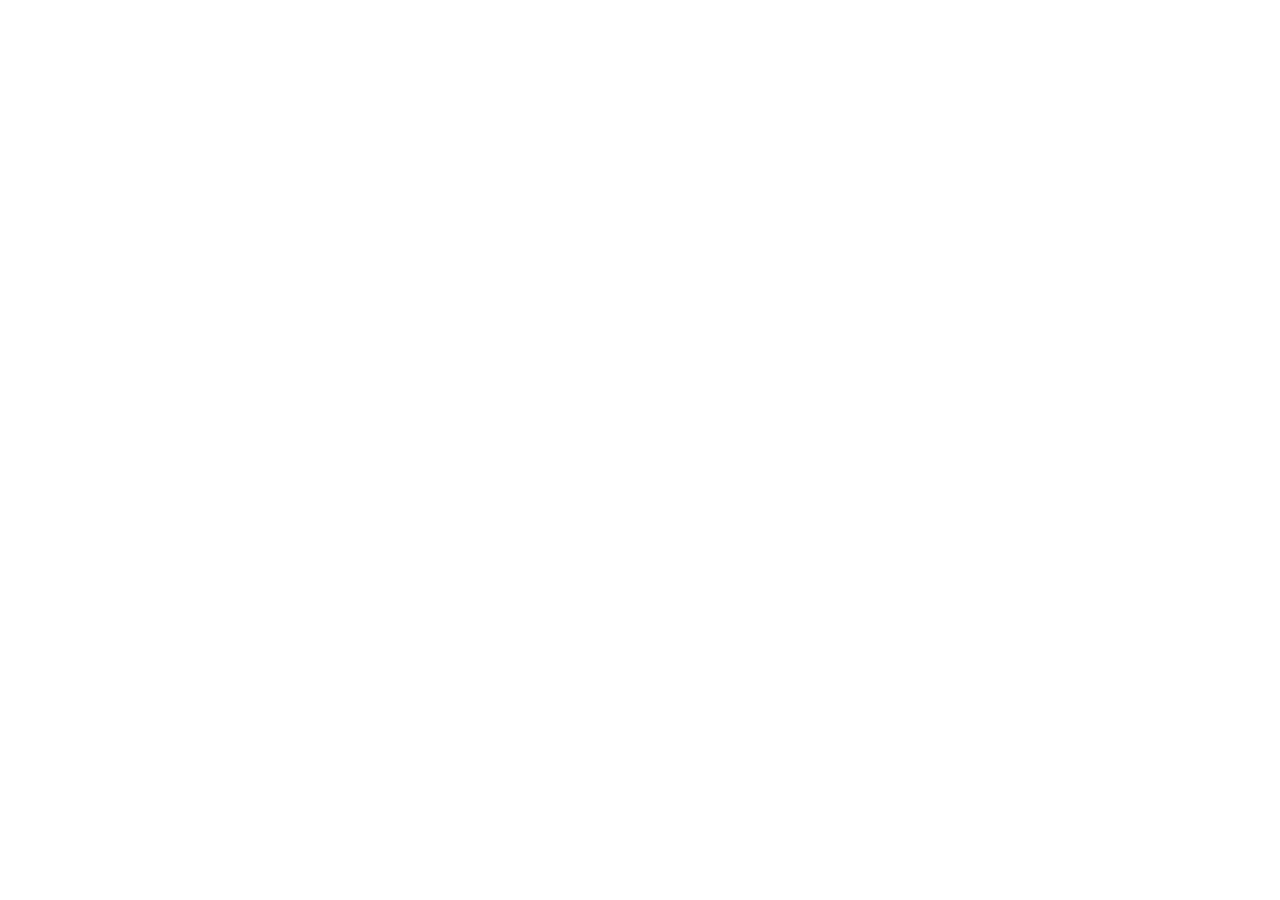
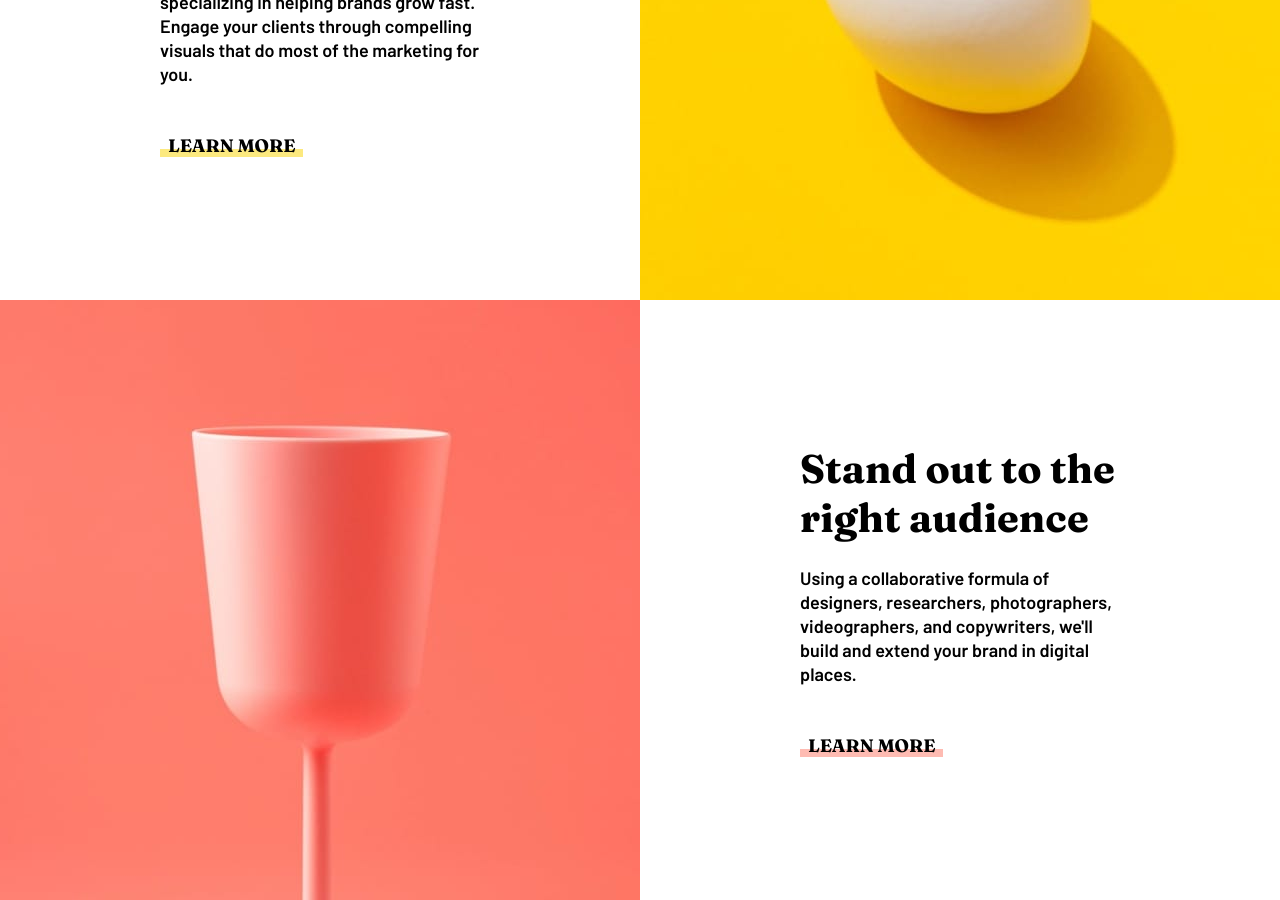
Before and after one commit to mkgwar/frontend-project, a React (Create React App) app: page / in a window 1280 px wide. Shown: the part 1260-2160 px from the top of the page. Before the commit the page ends 960 px from the top, so only its background shows below. Built offline with nearby package versions, Linux system fonts and the light colour scheme.

Commit message:
added 4 grid components

```diff
--- a/src/App.js
+++ b/src/App.js
@@ -1,5 +1,8 @@
 import "./App.scss";
 import arrow from "./images/icon-arrow-down.svg";
+import Data from "./Data";
+import Component1 from "./Components/Component1";
+import Component2 from "./Components/Component2";
 
 function App() {
   return (
@@ -17,12 +20,22 @@
         <h1>We are creatives</h1>
         <img src={arrow} alt="arrow" />
       </header>
-      {/* Transform your brand We are a full-service creative agency specializing in
-      helping brands grow fast. Engage your clients through compelling visuals
-      that do most of the marketing for you. Learn more Stand out to the right
-      audience Using a collaborative formula of designers, researchers,
-      photographers, videographers, and copywriters, we&#39;ll build and extend
-      your brand in digital places. Learn more Graphic design Great design makes
+      <main>
+        <Component1
+          title={Data[0][0]}
+          paragraph={Data[0][1]}
+          flex={Data[0][2]}
+        />
+
+        <Component2 img={Data[1][0]} />
+        <Component2 img={Data[2][0]} />
+        <Component1
+          title={Data[3][0]}
+          paragraph={Data[3][1]}
+          flex={Data[3][2]}
+        />
+      </main>
+      {/*   Learn more   Learn more Graphic design Great design makes
       you memorable. We deliver artwork that underscores your brand message and
       captures potential clients&#39; attention. Photography Increase your
       credibility by getting the most stunning, high-quality photos that improve
--- a/src/App.scss
+++ b/src/App.scss
@@ -54,3 +54,9 @@
     margin-top: 35vh;
   }
 }
+
+main {
+  display: grid;
+  grid-template-columns: repeat(2, 1fr);
+  grid-auto-rows: 1fr;
+}
--- /dev/null
+++ b/src/Components/Component1.js
@@ -0,0 +1,15 @@
+import "./Component1.scss";
+
+const Component1 = ({ title, paragraph, flex }) => {
+  return (
+    <div className={"component1" + " " + flex}>
+      <div className="component1__text-content">
+        <h2 className="component1__title">{title}</h2>
+        <p className="component1__paragraph">{paragraph}</p>
+        <a href="https://google.com">LEARN MORE</a>
+      </div>
+    </div>
+  );
+};
+
+export default Component1;
--- /dev/null
+++ b/src/Components/Component1.scss
@@ -0,0 +1,64 @@
+@import "../colors";
+
+.component1 {
+  height: 75vh;
+  display: flex;
+  align-items: center;
+  padding: 10rem;
+
+  &.flex-end {
+    justify-content: flex-end;
+  }
+
+  &.flex-start {
+    justify-content: flex-start;
+
+    a {
+      &::after {
+        background-color: $Soft-red;
+      }
+    }
+  }
+
+  &__text-content {
+    width: 100%;
+  }
+
+  &__title {
+    font-family: "Fraunces", serif;
+    font-size: 2.5rem;
+  }
+
+  a {
+    font-family: "Fraunces", serif;
+    color: #000;
+    text-decoration: none;
+    margin-top: 3rem;
+    display: inline-block;
+    padding: 0 0.5rem;
+    position: relative;
+
+    &::after {
+      content: "";
+      position: absolute;
+      left: 0px;
+      bottom: 0px;
+      width: 100%;
+      height: 0.5rem;
+      background-color: $Yellow;
+      opacity: 0.5;
+      z-index: -1;
+    }
+
+    &:hover {
+      &::after {
+        opacity: 1;
+      }
+    }
+  }
+
+  &__paragraph {
+    margin-top: 1.5rem;
+    line-height: 1.5rem;
+  }
+}
--- /dev/null
+++ b/src/Components/Component2.js
@@ -0,0 +1,11 @@
+import "./Component2.scss";
+
+const Component2 = ({ img }) => {
+  return (
+    <div className="component2">
+      <img src={img} alt="grid" />
+    </div>
+  );
+};
+
+export default Component2;
--- /dev/null
+++ b/src/Components/Component2.scss
@@ -0,0 +1,12 @@
+.component2 {
+  position: relative;
+
+  img {
+    position: absolute;
+    top: 0px;
+    left: 0px;
+    width: 100%;
+    height: 100%;
+    object-fit: cover;
+  }
+}
--- /dev/null
+++ b/src/Data.js
@@ -0,0 +1,19 @@
+import img1 from "./images/desktop/image-transform.jpg";
+import img2 from "./images/desktop/image-stand-out.jpg";
+
+export const data = [
+  [
+    "Transform your brand",
+    "We are a full-service creative agency specializing in helping brands grow fast. Engage your clients through compelling visuals that do most of the marketing for you.",
+    "flex-end",
+  ],
+  [img1],
+  [img2],
+  [
+    "Stand out to the right audience",
+    "Using a collaborative formula of designers, researchers, photographers, videographers, and copywriters, we'll build and extend your brand in digital places.",
+    "flex-start",
+  ],
+];
+
+export default data;
--- /dev/null
+++ b/src/_colors.scss
@@ -0,0 +1,5 @@
+$Soft-red: hsl(7, 99%, 70%);
+$Yellow: hsl(51, 100%, 49%);
+$Dark-desaturated: hsl(167, 40%, 24%);
+$Dark-blue: hsl(198, 62%, 26%);
+$Dark-moderate: hsl(168, 34%, 41%);
```
Also changed, not shown: src/Components/Component3.js (added, +7 -0 lines), src/Components/Component3.scss (added), 1 other file (tests, documents, lock files or other folders).
